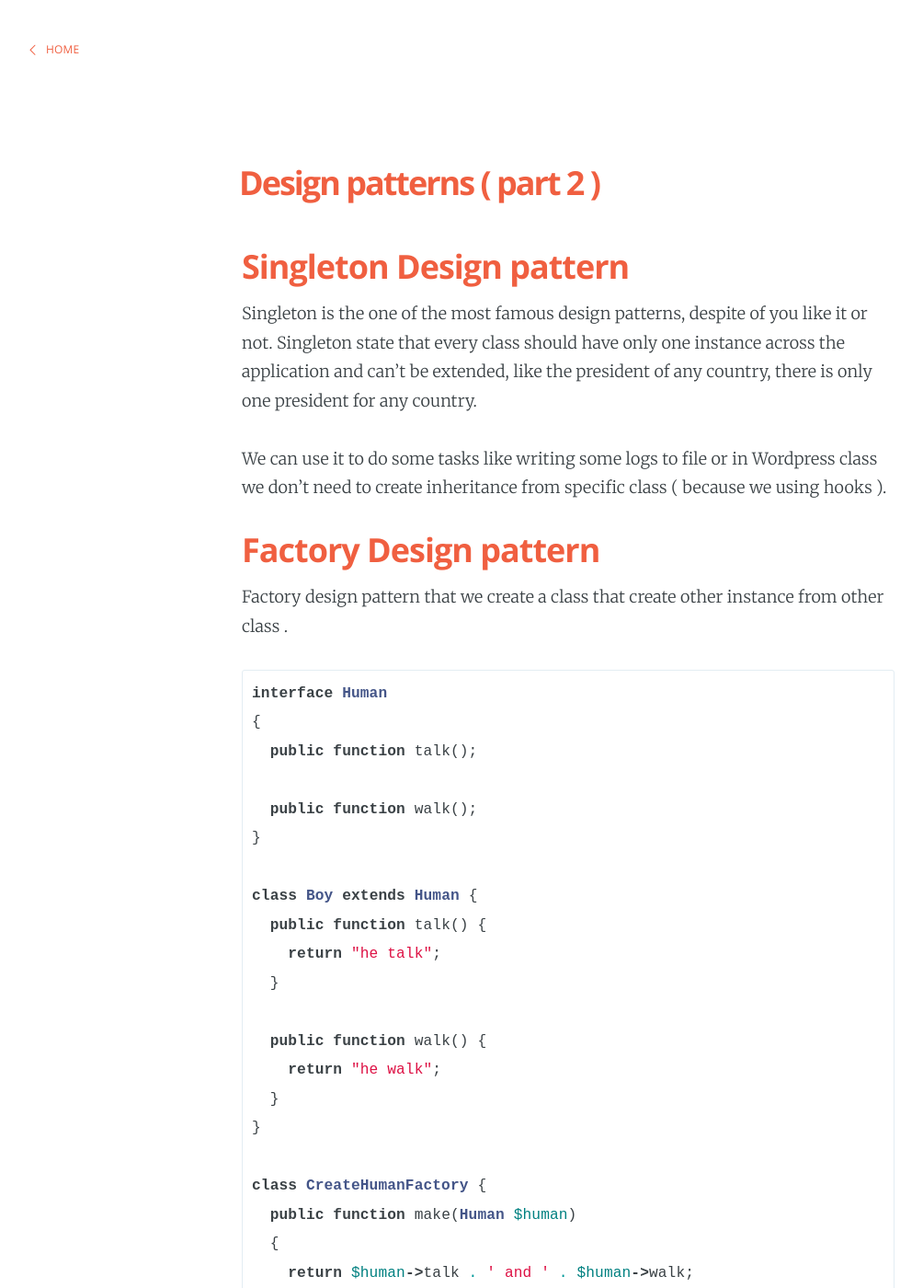
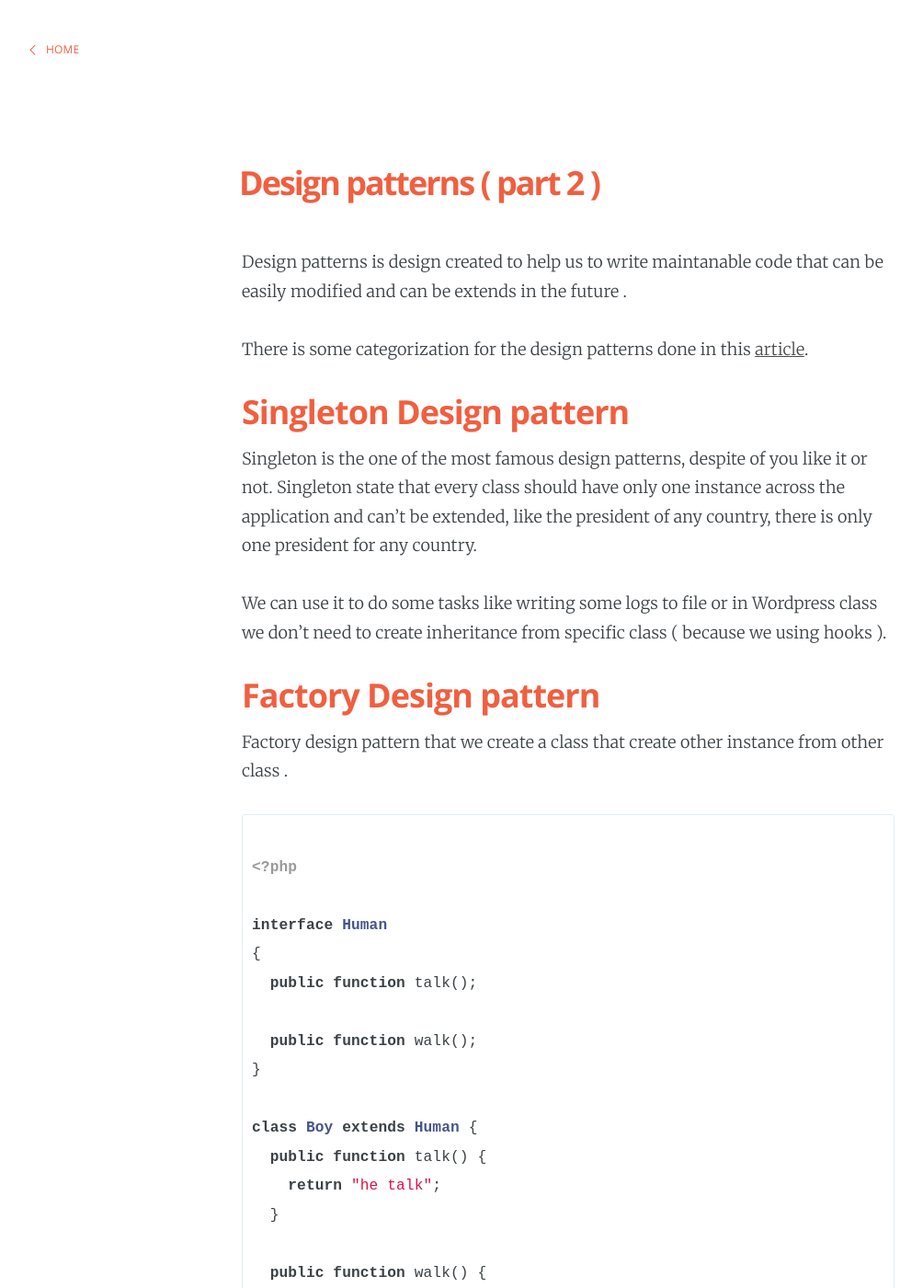
Before and after one commit to oaattia/My-Website, a Jekyll site: the page built from _posts/2017-04-19-design-patterns-part2.md, in a window 1280 px wide and 1400 px high. Shown: the whole window at 92% size, without its empty margins (22-1026 px from the left). Built offline with Jekyll 4.4.1, drawn with Linux system fonts in a browser that asks for light colours; comment, search, counter and statistics services are not loaded.

Commit message:
doing some modifications for the post

````diff
--- a/_posts/2017-04-19-design-patterns-part2.md
+++ b/_posts/2017-04-19-design-patterns-part2.md
@@ -2,6 +2,11 @@
 layout: post
 title:  "Design patterns ( part 2 )"
 ---
+
+Design patterns is design created to help us to write maintanable code that can be easily modified and can be extends in the future .
+
+There is some categorization for the design patterns done in this [article](http://oaattia.com/2017/01/23/design-patterns.html).
+
 
 ## Singleton Design pattern
 
@@ -15,6 +20,9 @@ We can use it to do some tasks like writing some logs to file or in Wordpress cl
 Factory design pattern that we create a class that create other instance from other class .
 
 ```php
+
+<?php
+
 interface Human
 {
   public function talk();
````
